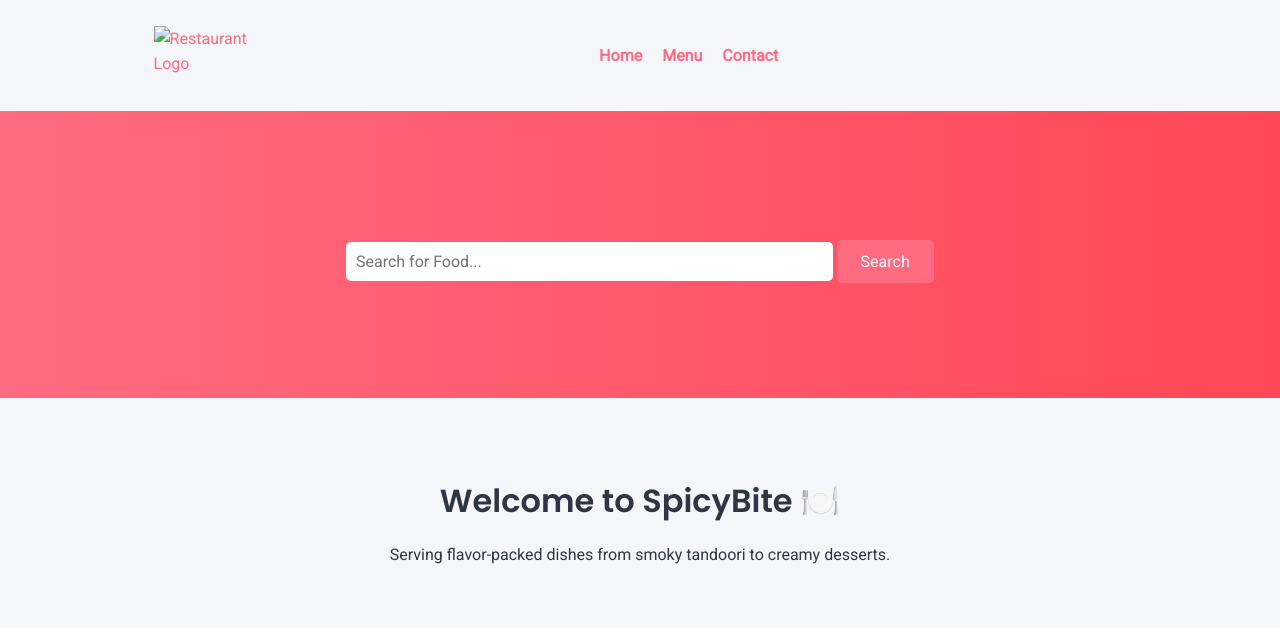
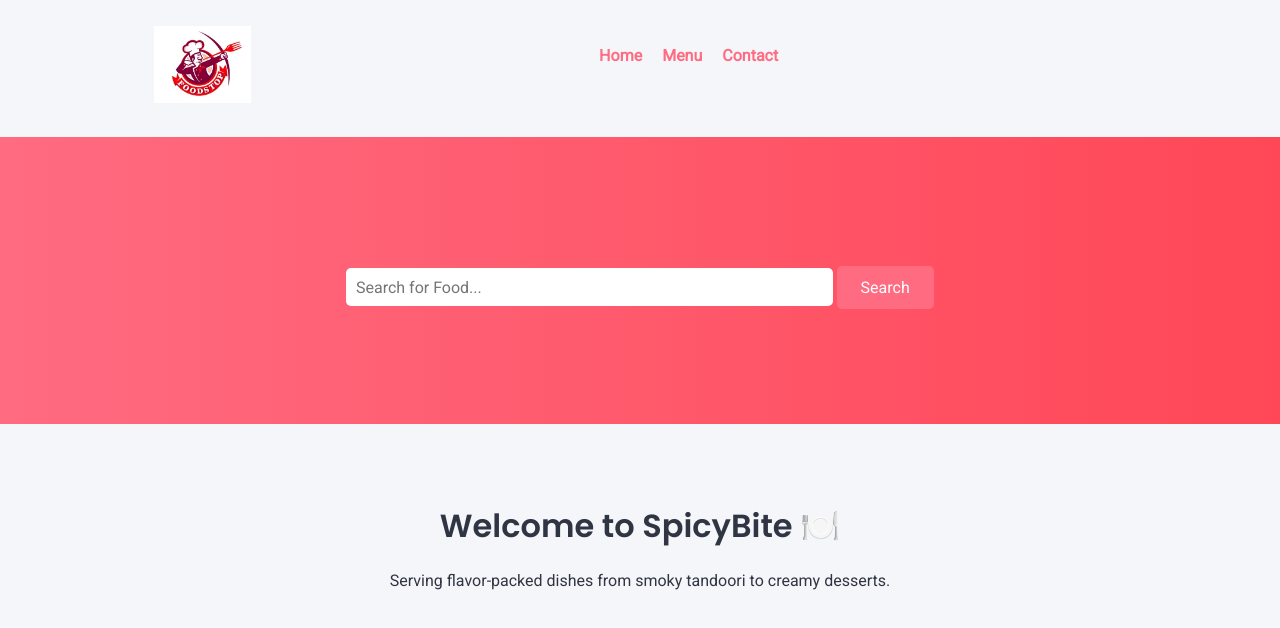
Before and after one commit to miniproj-byte/restaurantesite, a plain HTML site: page index.html in a window 1280 px wide. Drawn offline with Linux system fonts and the light colour scheme.

Commit message:
fixed logo

```diff
--- a/index.html
+++ b/index.html
@@ -14,7 +14,8 @@
             <div class="logo">
                 <a href="index.html">
                     <!-- FIXED: Changed "ding src" to "img src" and corrected the path -->
-                    <img src="logo.webp" alt="Restaurant Logo" class="img-responsive">
+                    <img src="assets/icons/logo.webp" alt="Restaurant Logo" class="img-responsive">
+
                 </a>
             </div>
             <div class="menu text-right">
```
Also changed, not shown: 1 other file.
